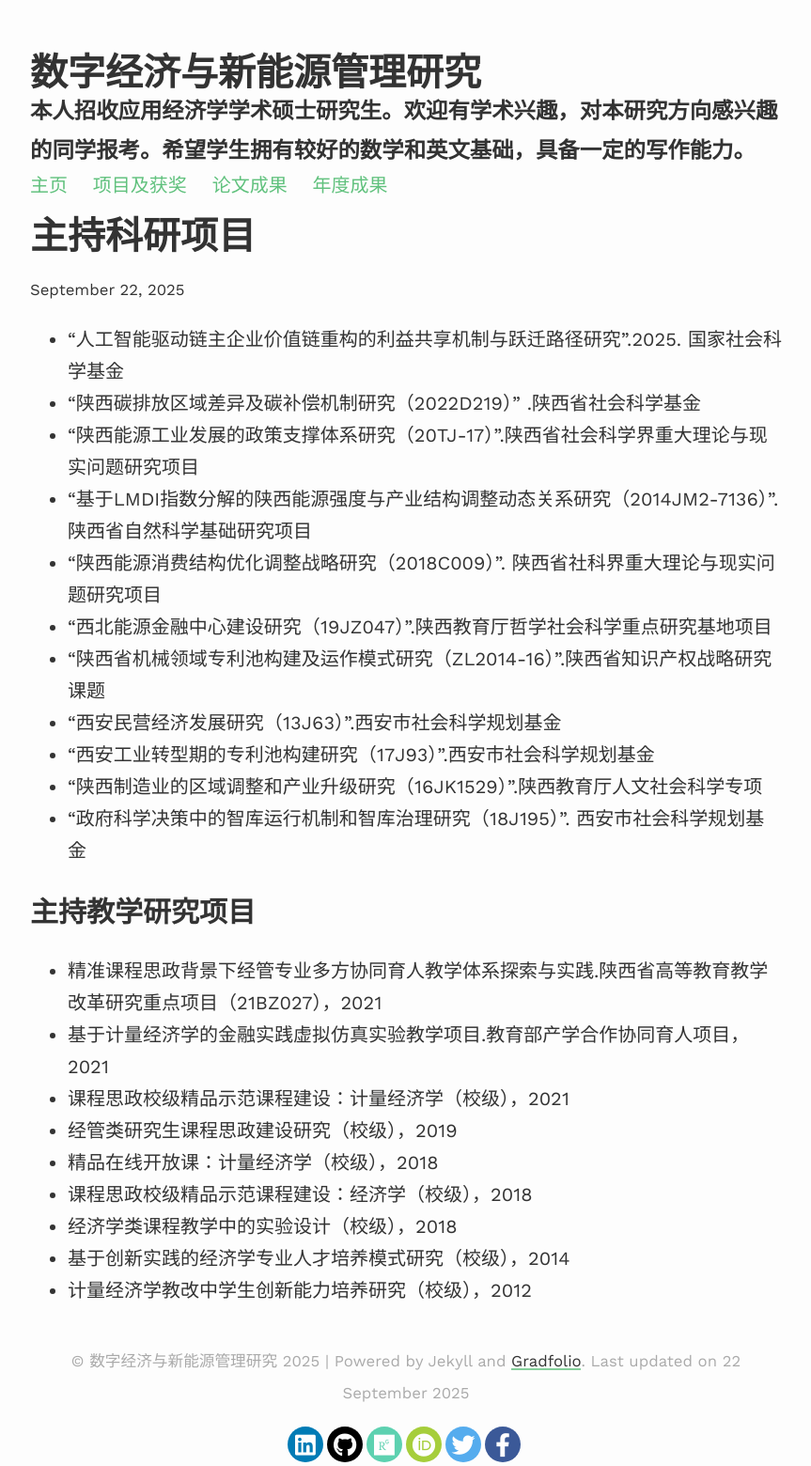
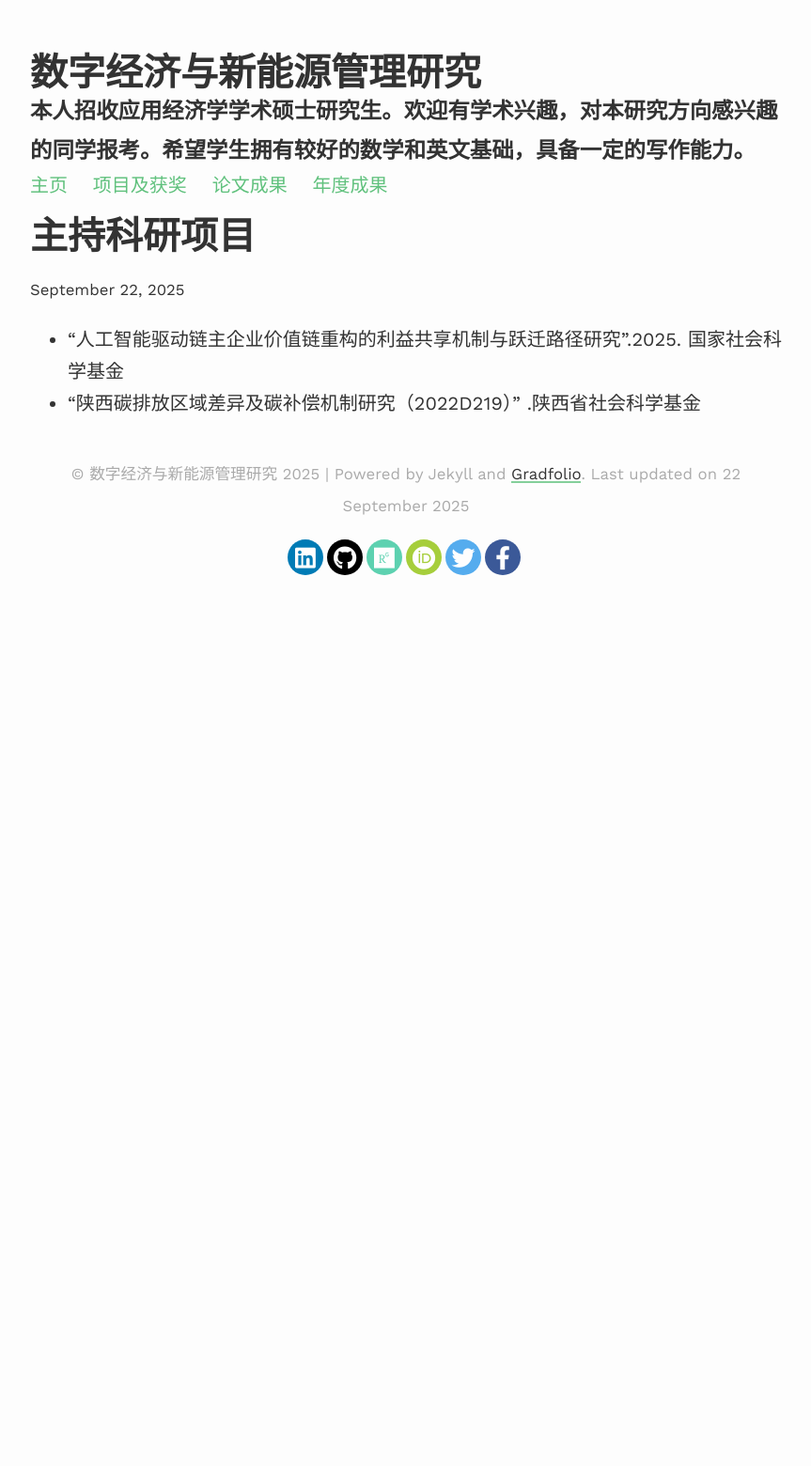
Before and after one commit to dakuamao/sun, a Jekyll site: the page built from _projects/6_project.md, in a window 1280 px wide. Shown: the whole page at 94% size, without its empty margins (208-1071 px from the left). Built offline with Jekyll 4.4.1, drawn with Linux system fonts in a browser that asks for light colours; nearby versions of some CDN libraries; after the commit the page ends 980 px from its top, so only the background shows below that.

Commit message:
Update 6_project.md

```diff
--- a/_projects/6_project.md
+++ b/_projects/6_project.md
@@ -5,23 +5,3 @@ description: 近年科研项目
 ---
 * "人工智能驱动链主企业价值链重构的利益共享机制与跃迁路径研究".2025. 国家社会科学基金
 * "陕西碳排放区域差异及碳补偿机制研究（2022D219）" .陕西省社会科学基金
-* “陕西能源工业发展的政策支撑体系研究（20TJ-17）”.陕西省社会科学界重大理论与现实问题研究项目
-* “基于LMDI指数分解的陕西能源强度与产业结构调整动态关系研究（2014JM2-7136）”.陕西省自然科学基础研究项目
-* “陕西能源消费结构优化调整战略研究（2018C009）”. 陕西省社科界重大理论与现实问题研究项目
-* "西北能源金融中心建设研究（19JZ047）".陕西教育厅哲学社会科学重点研究基地项目
-* “陕西省机械领域专利池构建及运作模式研究（ZL2014-16）”.陕西省知识产权战略研究课题
-* “西安民营经济发展研究（13J63）”.西安市社会科学规划基金
-* “西安工业转型期的专利池构建研究（17J93）”.西安市社会科学规划基金
-* “陕西制造业的区域调整和产业升级研究（16JK1529）”.陕西教育厅人文社会科学专项
-* “政府科学决策中的智库运行机制和智库治理研究（18J195）”. 西安市社会科学规划基金
-
-# 主持教学研究项目
-* 精准课程思政背景下经管专业多方协同育人教学体系探索与实践.陕西省高等教育教学改革研究重点项目（21BZ027），2021
-* 基于计量经济学的金融实践虚拟仿真实验教学项目.教育部产学合作协同育人项目，2021
-* 课程思政校级精品示范课程建设：计量经济学（校级），2021
-* 经管类研究生课程思政建设研究（校级），2019
-* 精品在线开放课：计量经济学（校级），2018
-* 课程思政校级精品示范课程建设：经济学（校级），2018
-* 经济学类课程教学中的实验设计（校级），2018
-* 基于创新实践的经济学专业人才培养模式研究（校级），2014
-* 计量经济学教改中学生创新能力培养研究（校级），2012
```
